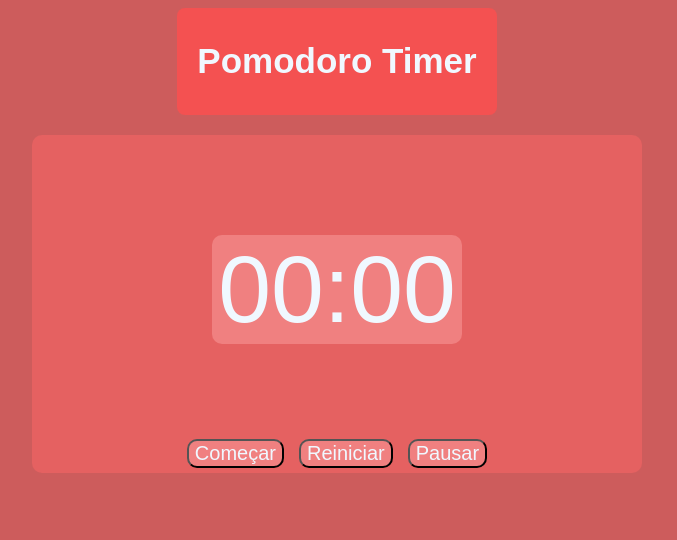
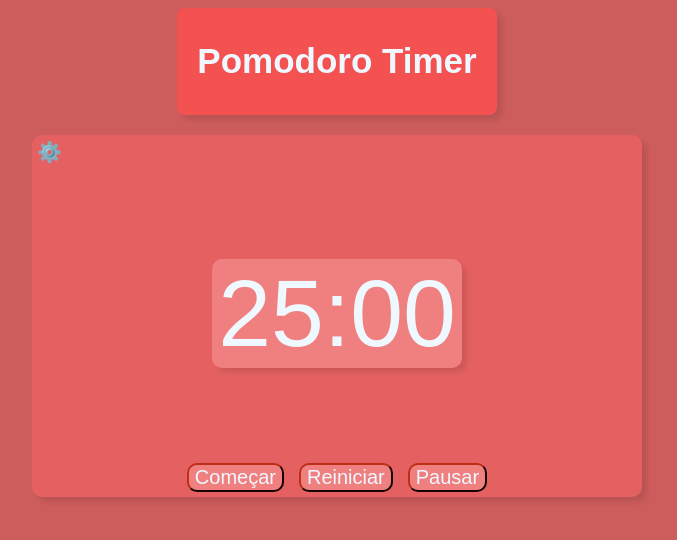
Before and after one commit to PauloMiguel17/Pomodoro-Timer, a plain HTML site: page index.html in a window 1280 px wide. Shown: the whole page, without its empty margins (303-980 px from the left). Drawn offline with Linux system fonts and the light colour scheme.

Commit message:
feat(botão config): introduzindo botão que seleciona o tamanho dos ciclos e intervalos.

```diff
--- a/index.html
+++ b/index.html
@@ -11,8 +11,12 @@
         <h1>Pomodoro Timer</h1>
     </header>
     <div class = "container">
+        <div id = "botao_config">
+            ⚙️
+        </div>
+
         <div id = "relogio">
-            <p>00:00</p>
+            <p>25:00</p>
         </div>
         <div class = "botoes">
             <div id = "start"><input class = "func" type="button" value="Começar" onclick="comecar()"></div>
--- a/style/style.css
+++ b/style/style.css
@@ -19,6 +19,7 @@ header{
     text-align: center;
     border-radius: 8px;
     margin-bottom: 20px;
+    box-shadow: 5px 5px 5px rgba(0, 0, 0, 0.093);
 }
 
 header>h1{
@@ -32,6 +33,7 @@ div.container{
     border-radius: 10px;
     background-color: #e56161;
     padding: 5px;
+    box-shadow: 5px 5px 5px rgba(0, 0, 0, 0.093);
 }
 
 div#relogio{
@@ -42,6 +44,7 @@ div#relogio{
     width: 250px;
     margin: auto;
     border-radius: 10px;
+    box-shadow: 5px 5px 5px rgba(0, 0, 0, 0.093);
 }
 
 .botoes{
@@ -51,8 +54,16 @@ div#relogio{
 }
 
 .func{
+    cursor: pointer;
     background-color: #F08080;
     border-radius: 10px;
     font-size: 20px;
     color: aliceblue;
+    border-color: #681a0c;
 }
+#botao_config{
+    font-size: 20px;
+    width: 28px;
+    cursor: pointer;
+    user-select: none;
+}
```
Also changed, not shown: script/script.js (line endings or trailing spaces).
